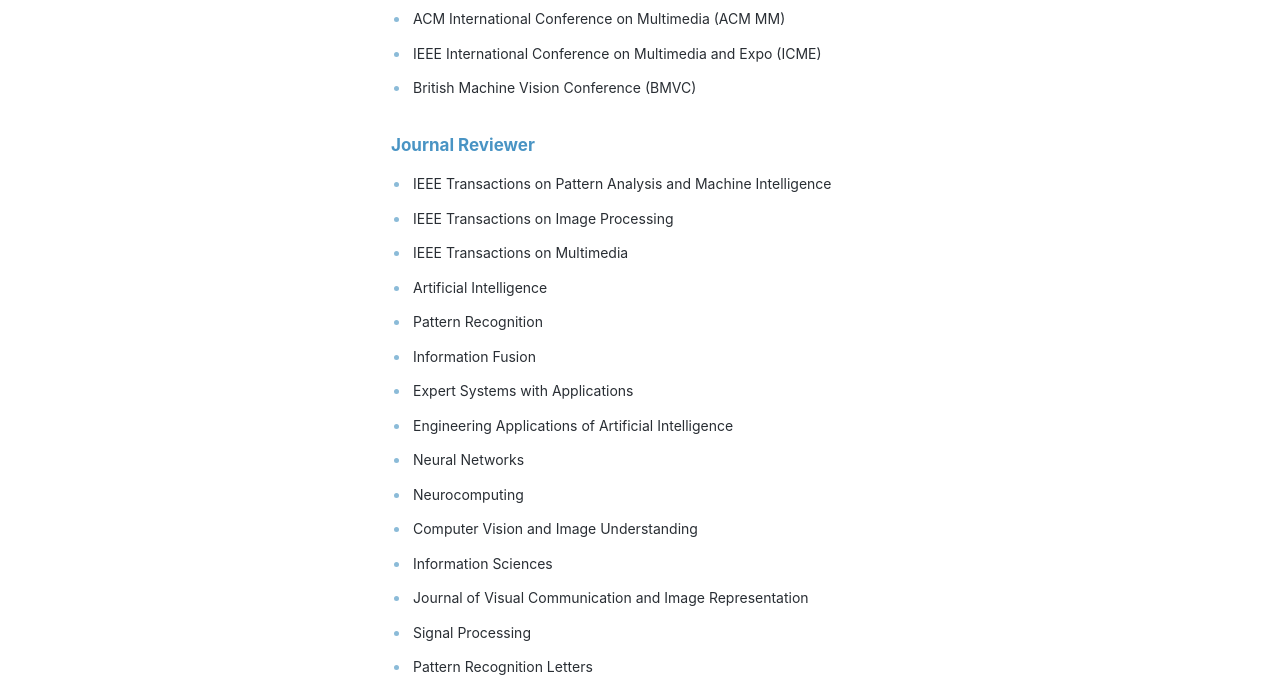
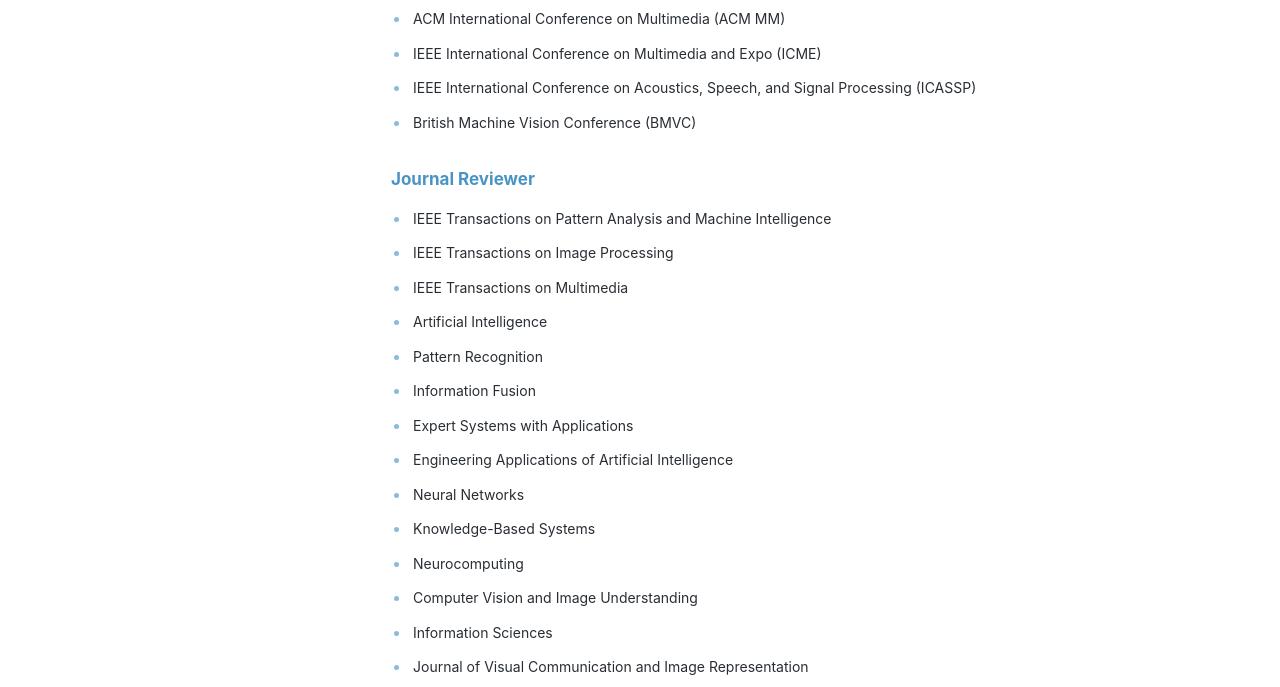
Before and after one commit to hnu-ov/hnu-ov.github.io, a plain HTML site: page service.html in a window 1280 px wide. Shown: the part 673-1360 px from the top of the page. Drawn offline with Linux system fonts and the light colour scheme; a web font is replaced by a local one.

Commit message:
Update service.html

```diff
--- a/service.html
+++ b/service.html
@@ -69,6 +69,7 @@
 			<li><a href="https://www.ijcai.org/">International Joint Conference on Artificial Intelligence (IJCAI)</a></li>
 			<li><a href="https://2026.acmmm.org/">ACM International Conference on Multimedia (ACM MM)</a></li>
 			<li><a href="https://2026.ieeeicme.org/">IEEE International Conference on Multimedia and Expo (ICME)</a></li>
+	        <li><a href="https://2027.ieeeicassp.org/">IEEE International Conference on Acoustics, Speech, and Signal Processing (ICASSP)</a></li>
 			<li><a href="https://bmvc2026.bmva.org/">British Machine Vision Conference (BMVC)</a></li></ul></section>
 <section class="service-section" aria-labelledby="service-3"><h2 class="service-heading" id="service-3">Journal Reviewer</h2><ul class="service-list"><li><a href="https://ieeexplore.ieee.org/xpl/RecentIssue.jsp?punumber=34">IEEE Transactions on Pattern Analysis and Machine Intelligence</a></li>
 			<li><a href="https://ieeexplore.ieee.org/xpl/RecentIssue.jsp?punumber=83">IEEE Transactions on Image Processing</a></li>
@@ -79,6 +80,7 @@
 			<li><a href="https://www.sciencedirect.com/journal/expert-systems-with-applications">Expert Systems with Applications</a></li>
 			<li><a href="https://www.sciencedirect.com/journal/engineering-applications-of-artificial-intelligence">Engineering Applications of Artificial Intelligence</a></li>
 			<li><a href="https://www.sciencedirect.com/journal/neural-networks">Neural Networks</a></li>
+			<li><a href="https://www.sciencedirect.com/journal/knowledge-based-systems">Knowledge-Based Systems</a></li>
 			<li><a href="https://www.sciencedirect.com/journal/neurocomputing">Neurocomputing</a></li>
 			<li><a href="https://www.sciencedirect.com/journal/computer-vision-and-image-understanding">Computer Vision and Image Understanding</a></li>
 			<li><a href="https://www.sciencedirect.com/journal/information-sciences">Information Sciences</a></li>
```
